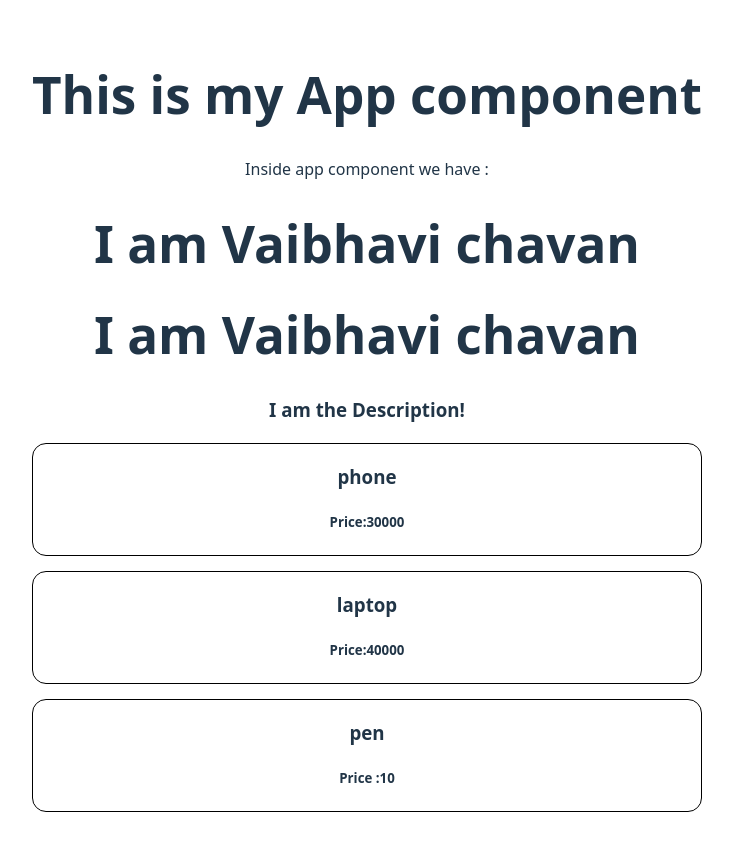
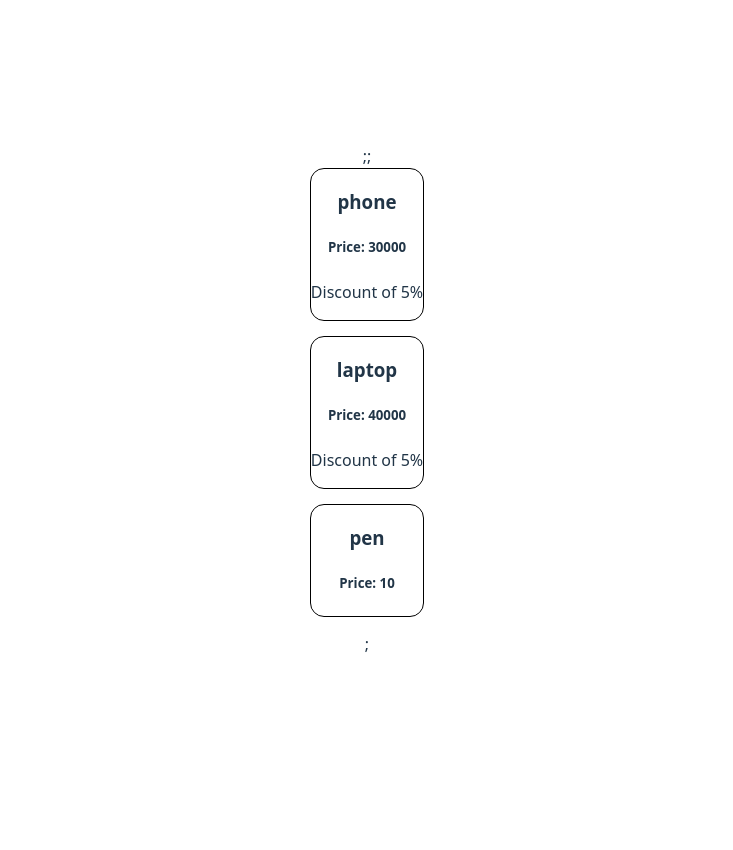
Before and after one commit to vaibhavic330-code/basic-react-app, a React (Vite) app: page / in a window 1280 px wide. Shown: the top 850 px of the page, without its empty margins (273-1006 px from the left). After the commit the page ends 800 px from the top, so only its background shows below. Built offline with nearby package versions, Linux system fonts and the light colour scheme; the HTML template or start-up script is replaced by a standard one.

Commit message:
some basic  Update

```diff
--- a/src/App.jsx
+++ b/src/App.jsx
@@ -1,22 +1,16 @@
 import "./App.css";
 import Title from "./Title.jsx";
 import ProductTab from "./ProductTab.jsx";
+import MsgBox from "./MsgBox.jsx";
 
-function Description() {
-  return <h3>I am the Description!</h3>;
-}
 
 function App() {
   return (
-    <div>
-      <h1>This is my App component</h1>
-      <p>Inside app component we have :</p>
-
-      <Title />
-      <Title />
-      <Description />
-      <ProductTab />
-    </div>
+<>
+<MsgBox userName="Vaibhavi chavan" textColor="yellow"/>;
+<MsgBox userName="Vaibhavi chavan" textColor="yellow"/>;
+<ProductTab />;
+</>
   );
 }
 
--- /dev/null
+++ b/src/MsgBox.jsx
@@ -0,0 +1,6 @@
+export default function MsgBox({userName,textColor}){
+let style = {color: textColor}
+ return
+   <h1 style={{color: textColor}}>Hello, {userName} </h1>
+
+}
--- a/src/Products.jsx
+++ b/src/Products.jsx
@@ -1,24 +1,22 @@
 import "./Products.css";
-function Products({title, price, features}){
+
+function Products({ title, price}) {
   if (price > 3000) {
     return (
       <div className="Product">
-
         <h3>{title}</h3>
-            <h5>Price:{price}</h5>
-
-
+        <h5>Price: {price}</h5>
+        <p>Discount of 5%</p>
       </div>
     );
   } else {
     return (
       <div className="Product">
         <h3>{title}</h3>
-                <h5>Price :{price}</h5>
+        <h5>Price: {price}</h5>
       </div>
-        )
+    );
   }
-
 }
 
 export default Products;
```
Lines whose indentation alone changed are shown as unchanged.
